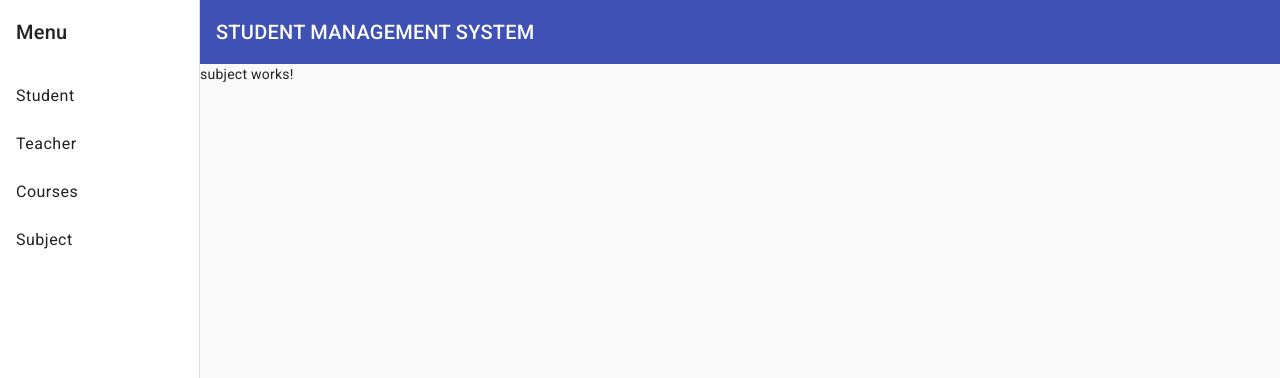
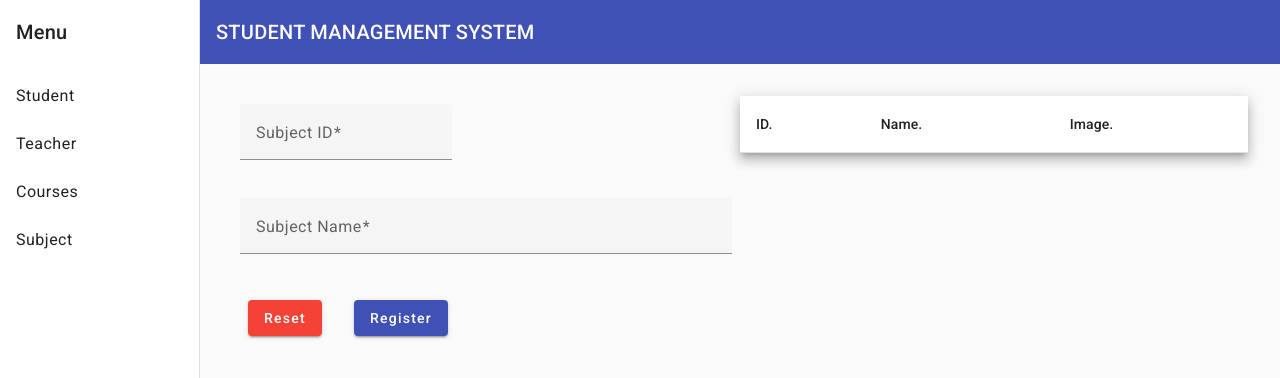
Before and after one commit to vidura626/Student-management-system-using-angular-framework, an Angular app: page /subject in a window 1280 px wide. Shown: the top 378 px of the page. Built offline with nearby package versions, Linux system fonts and the light colour scheme.

Commit message:
Seperate component for upload image is removed.

```diff
--- a/src/app/app.module.ts
+++ b/src/app/app.module.ts
@@ -26,7 +26,6 @@ import { TeacherComponent } from './teacher/teacher.component';
 import { CoursesComponent } from './courses/courses.component';
 import { RegisterCourseComponent } from './courses/register-course/register-course.component';
 import {MatCardModule} from '@angular/material/card';
-import { ImageUploadComponent } from './student/student/register/image-upload/image-upload.component';
 import { SubjectComponent } from './courses/subject/subject.component';
 
 @NgModule({
@@ -39,7 +38,6 @@ import { SubjectComponent } from './courses/subject/subject.component';
     TeacherComponent,
     CoursesComponent,
     RegisterCourseComponent,
-    ImageUploadComponent,
     SubjectComponent
 
   ],
--- a/src/app/courses/register-course/register-course.component.html
+++ b/src/app/courses/register-course/register-course.component.html
@@ -31,8 +31,16 @@
     </tr>
   </table>
 
-  <wije-image-upload [btnName]="'Add Cover Photo'" [formControlName]="'image'"></wije-image-upload>
 
+  <table>
+    <tr>
+
+    </tr>
+    <tr>
+      <button mat-raised-button (click)="imageInput.click()">Choose Image</button>
+      <input formControlName="image" type="file" accept="image/*" hidden #imageInput (change)="getSelectedImage($event)">
+    </tr>
+  </table>
   <table class="example-full-width" cellpadding="0">
     <tr>
       <td>
--- a/src/app/courses/register-course/register-course.component.ts
+++ b/src/app/courses/register-course/register-course.component.ts
@@ -7,45 +7,46 @@ import {TeacherService} from "../../../db/teacher.service";
   templateUrl: './register-course.component.html',
   styleUrls: ['./register-course.component.css']
 })
-export class RegisterCourseComponent implements OnInit{
+export class RegisterCourseComponent implements OnInit {
 
-  teachersID:string[] = [];
-  registerCourse!:FormGroup;
+  teachersID: string[] = [];
+  registerCourse!: FormGroup;
   subjectIDs: any;
-  constructor(private fb:FormBuilder,
-              private teacherService:TeacherService) {
+
+  constructor(private fb: FormBuilder,
+              private teacherService: TeacherService) {
 
   }
 
   ngOnInit(): void {
     this.registerCourse = this.fb.group({
-      id:new FormControl('',{
-        validators:[Validators.required],
-        updateOn:'blur'
+      id: new FormControl('', {
+        validators: [Validators.required],
+        updateOn: 'blur'
       }),
-      name:new FormControl('',{
-        validators:[Validators.required],
-        updateOn:'blur'
+      name: new FormControl('', {
+        validators: [Validators.required],
+        updateOn: 'blur'
       }),
-      description:new FormControl('',{
-        validators:[Validators.required],
-        updateOn:'blur'
+      description: new FormControl('', {
+        validators: [Validators.required],
+        updateOn: 'blur'
       }),
-      image:new FormControl('',{
-        validators:[Validators.required],
-        updateOn:'blur'
+      image: new FormControl('', {
+        validators: [Validators.required],
+        updateOn: 'blur'
       }),
-      teacherID:new FormControl('',{
-        validators:[Validators.required],
-        updateOn:'blur'
+      teacherID: new FormControl('', {
+        validators: [Validators.required],
+        updateOn: 'blur'
       }),
-      subjectID:new FormControl('',{
-        validators:[Validators.required],
-        updateOn:"blur"
+      subjectID: new FormControl('', {
+        validators: [Validators.required],
+        updateOn: "blur"
       }),
-      price:new FormControl('',{
-        validators:[Validators.required]
-    })
+      price: new FormControl('', {
+        validators: [Validators.required]
+      })
 
     });
     // this.setTeacherIDs();
@@ -64,4 +65,13 @@ export class RegisterCourseComponent implements OnInit{
   setSubjectIDs() {
 
   }
+
+  selectedImageURL: string| ArrayBuffer | null = null;
+  getSelectedImage(image?: any) {
+    let fileReader = new FileReader();
+    fileReader.onload = (e: any) => {
+      this.selectedImageURL = e.target.result;
+    }
+    fileReader.readAsDataURL(image);
+  }
 }
--- a/src/app/courses/subject/subject.component.css
+++ b/src/app/courses/subject/subject.component.css
@@ -0,0 +1,13 @@
+.subject-container {
+  padding: 2rem;
+  display: flex;
+  flex-direction: row;
+}
+
+.subject-container>div {
+  width: 50%;
+}
+
+.subject-container>div>form>mat-form-field{
+  padding: 0.5rem;
+}
--- a/src/app/courses/subject/subject.component.html
+++ b/src/app/courses/subject/subject.component.html
@@ -1 +1,59 @@
-<p>subject works!</p>
+
+<div class="subject-container">
+  <div>
+    <form [formGroup]="registerSubject" (ngSubmit)="addSubject(registerSubject)" (reset)="resetForm(registerSubject)">
+      <mat-form-field>
+        <mat-label>Subject ID</mat-label>
+        <input type="text" matInput formControlName="id" placeholder="Sub-001">
+        <mat-error *ngIf="registerSubject.get('id')?.hasError('required')">
+          ID field is <strong>required</strong>
+        </mat-error>
+      </mat-form-field>
+      <mat-form-field class="example-full-width">
+        <mat-label>Subject Name</mat-label>
+        <input type="text" matInput formControlName="name" placeholder="Angular">
+        <mat-error *ngIf="registerSubject.get('name')?.hasError('required')">
+          Name field is <strong>required</strong>
+        </mat-error>
+      </mat-form-field>
+
+      <tr *ngIf="selectedImageURL">
+        <mat-card aria-colspan="2" class="example-card example-header-image">
+          <img mat-card-image [src]="selectedImageURL" alt=selectedImage.files?.item(0).name)>
+        </mat-card>
+      </tr>
+
+<!--      image upload-->
+
+      <div class="example-button-row">
+        <button class="btn-width" type="reset" mat-raised-button color="warn">Reset</button>
+        <button class="btn-width" mat-raised-button color="primary">Register</button>
+      </div>
+    </form>
+  </div>
+  <div>
+    <table mat-table [dataSource]="dataSource" class="mat-elevation-z8">
+
+      <ng-container matColumnDef="id">
+        <th mat-header-cell *matHeaderCellDef> ID. </th>
+        <td mat-cell *matCellDef="let element"> {{element.id}} </td>
+      </ng-container>
+
+      <ng-container matColumnDef="name">
+        <th mat-header-cell *matHeaderCellDef> Name. </th>
+        <td mat-cell *matCellDef="let element"> {{element.name}} </td>
+      </ng-container>
+
+      <ng-container matColumnDef="image">
+        <th mat-header-cell *matHeaderCellDef> Image. </th>
+        <td mat-cell *matCellDef="let element"> {{element.image}} </td>
+      </ng-container>
+
+
+      <tr mat-header-row *matHeaderRowDef="displayedColumns"></tr>
+      <tr mat-row *matRowDef="let row; columns: displayedColumns;"></tr>
+    </table>
+
+
+  </div>
+</div>
--- a/src/app/courses/subject/subject.component.ts
+++ b/src/app/courses/subject/subject.component.ts
@@ -1,10 +1,63 @@
-import { Component } from '@angular/core';
+import {Component, OnInit} from '@angular/core';
+import {FormBuilder, FormControl, FormGroup, Validators} from "@angular/forms";
+import {Subject} from "./subject";
 
 @Component({
   selector: 'wije-subject',
   templateUrl: './subject.component.html',
   styleUrls: ['./subject.component.css']
 })
-export class SubjectComponent {
+export class SubjectComponent implements OnInit {
+  subjectData!: Subject;
+  registerSubject!: FormGroup;
+  displayedColumns: string[] = ['id', 'name', 'image'];
+  dataSource!: any[];
+  selectedImageURL!: any;
 
+  constructor(private fb: FormBuilder) {
+  }
+
+  ngOnInit(): void {
+    this.registerSubject = this.fb.group({
+      id: new FormControl('', {
+        validators: [Validators.required]
+      }),
+      name: new FormControl('', {
+        validators: [Validators.required]
+      }),
+      image: new FormControl('', {
+        validators: [Validators.required]
+      })
+    });
+  }
+
+
+  addSubject(registerSubject: FormGroup) {
+    if(registerSubject.valid){
+      this.subjectData = {
+        id:registerSubject.get('id')?.value,
+        name:registerSubject.get('name')?.value,
+        image:registerSubject.get('image')?.value
+      }
+    //  Push to array
+    }
+  }
+
+  resetForm(registerSubject: FormGroup) {
+    registerSubject.patchValue({
+      id:'',
+      name:'',
+      image:'',
+    });
+
+  }
+
+  getSelectedImage(event: any) {
+    console.log(event);
+  }
+
+  getImageURL(event: any) {
+    console.log(event);
+
+  }
 }
--- /dev/null
+++ b/src/app/courses/subject/subject.ts
@@ -0,0 +1,5 @@
+export interface Subject {
+  id:string;
+  name:string;
+  image:any;
+}
--- a/src/app/student/student/register/image-upload/image-upload.component.css
+++ /dev/null
@@ -1,9 +0,0 @@
-.example-card {
-  max-width: 400px;
-}
-
-.example-header-image {
-  /*background-image: url('https://material.angular.io/assets/img/examples/shiba1.jpg');*/
-  background-size: cover;
-  width: 200px;
-}
--- a/src/app/student/student/register/image-upload/image-upload.component.html
+++ /dev/null
@@ -1,11 +0,0 @@
-<mat-grid-list cols="6" rowHeight="1:1">
-  <mat-grid-tile *ngIf="selectedImageURL">
-    <mat-card aria-colspan="2" class="example-card example-header-image" >
-      <img mat-card-image [src]="selectedImageURL" alt=selectedImage.files?.item(0).name)>
-    </mat-card>
-  </mat-grid-tile>
-  <mat-grid-tile>
-    <button mat-raised-button (click)="selectedImage.click()">{{btnName || "Choose File"}}</button>
-    <input hidden #selectedImage (change)="onSelectedFile(selectedImage.files?.item(0))" type="file">
-  </mat-grid-tile>
-</mat-grid-list>
--- a/src/app/student/student/register/image-upload/image-upload.component.ts
+++ /dev/null
@@ -1,27 +0,0 @@
-import {Component, Input} from '@angular/core';
-import {FormBuilder} from "@angular/forms";
-
-@Component({
-  selector: 'wije-image-upload',
-  templateUrl: './image-upload.component.html',
-  styleUrls: ['./image-upload.component.css']
-})
-export class ImageUploadComponent {
-
-
-  @Input() formControlName!: string;
-  @Input() btnName!: string;
-  selectedImageURL: string | ArrayBuffer | null = null;
-
-  constructor(private formBuilder: FormBuilder) {
-  }
-
-  onSelectedFile(image?: any) {
-      const fileReader = new FileReader();
-      fileReader.onload = (e: any) => {
-        this.selectedImageURL = e.target.result;
-      }
-      fileReader.readAsDataURL(image);
-    }
-
-}
--- a/src/app/student/student/register/register.component.html
+++ b/src/app/student/student/register/register.component.html
@@ -176,5 +176,3 @@
     <button class="btn-width" mat-raised-button color="primary">Register</button>
   </div>
 </form>
-
-<div>{{submitted}}</div>
--- a/src/styles.css
+++ b/src/styles.css
@@ -15,3 +15,7 @@ body { margin: 0; font-family: Roboto, "Helvetica Neue", sans-serif; }
 .file-name {
   margin-left: 1rem; /* or whatever margin you require */
 }
+.btn-width{
+  min-width: 100px;
+  margin: 1rem;
+}
```
Also changed, not shown: 1 other file (tests, documents, lock files or other folders).
